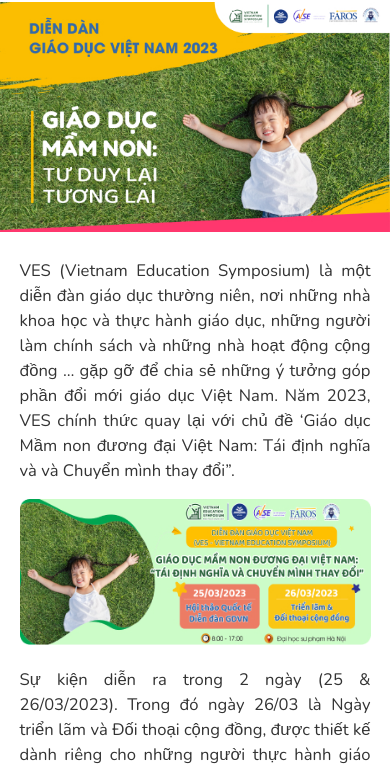
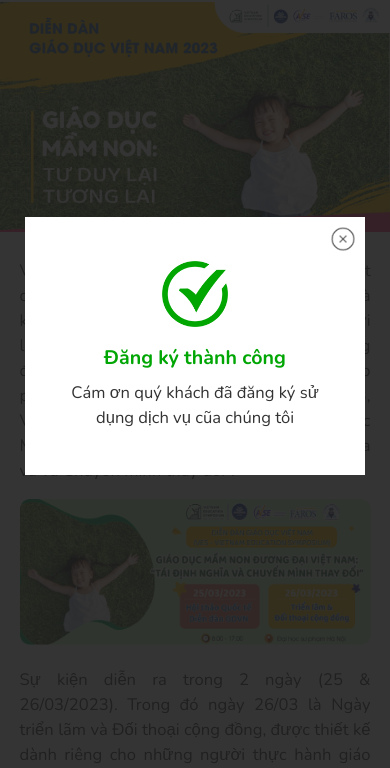
Before and after one commit to BizzOn-VN/ves2023, a plain HTML site: page home.html in a window 390 px wide. Shown: the part 76-844 px from the top of the page. Drawn offline with nearby package versions, Linux system fonts and the light colour scheme.

Commit message:
update popup-success

```diff
--- a/css/header.css
+++ b/css/header.css
@@ -124,3 +124,29 @@
     font-weight: 700;
   }
 }
+
+.popup-success {
+  text-align: center;
+  width: 40%;
+}
+.popup-success .icon-success {
+  width: 4em;
+  display: table;
+  margin: 0 auto 1em auto;
+}
+.popup-success h3 {
+  text-align: center;
+  font-size: -webkit-calc(4px + 2.3vw);
+  font-size: calc(4px + 2.3vw);
+  margin-bottom: 0.5em;
+  color: #00a604;
+}
+@media screen and (max-width: 768px) {
+  .popup-success {
+    width: 90%;
+  }
+  .popup-success h3 {
+    font-size: -webkit-calc(4px + 4vw);
+    font-size: calc(4px + 4vw);
+  }
+}
--- a/css/style.css
+++ b/css/style.css
@@ -207,6 +207,32 @@ input[type=submit] {
   }
 }
 
+.popup-success {
+  text-align: center;
+  width: 40%;
+}
+.popup-success .icon-success {
+  width: 4em;
+  display: table;
+  margin: 0 auto 1em auto;
+}
+.popup-success h3 {
+  text-align: center;
+  font-size: -webkit-calc(4px + 2.3vw);
+  font-size: calc(4px + 2.3vw);
+  margin-bottom: 0.5em;
+  color: #00a604;
+}
+@media screen and (max-width: 768px) {
+  .popup-success {
+    width: 90%;
+  }
+  .popup-success h3 {
+    font-size: -webkit-calc(4px + 4vw);
+    font-size: calc(4px + 4vw);
+  }
+}
+
 /* footer
  -----------------------------------------------------*/
 /* module css 01
@@ -244,6 +270,7 @@ input[type=submit] {
   }
 }
 .smd-register {
+  display: inline-block;
   background: #FF376E;
   border-radius: 2rem;
   padding: 0.5rem 2.5rem;
@@ -1120,9 +1147,22 @@ input[type=submit] {
   border: 2px solid #E6E6E6;
   padding: 3% 2% 4% 2%;
 }
+.blk-register .smd-option .item p {
+  margin: 0px 0px 1vw;
+}
+.blk-register .smd-option .item .top-meta {
+  margin: 0px 0px 2.5vw;
+}
+.blk-register .smd-option .item .info {
+  margin: 0px 0px 2vw;
+}
 .blk-register .smd-option .item span {
   display: block;
   line-height: 1.1em;
+}
+.blk-register .smd-option .item .smd-register {
+  padding: 1.2em 3.5em;
+  min-width: 77%;
 }
 @media screen and (max-width: 768px) {
   .blk-register .smd-option {
--- a/home.html
+++ b/home.html
@@ -143,6 +143,13 @@
       </div>
 
     </div>
+  </div>
+</div>
+<div id="popup-success" class="popup-success">
+  <img class="icon-success" src="./images/success-green-check.png">
+  <h3 class="font-weight-bold">Đăng ký thành công</h3>
+  <div class="info">
+    Cám ơn quý khách đã đăng ký sử dụng dịch vụ cũa chúng tôi
   </div>
 </div>
 <!-- /.page-header -->
--- a/scripts/an.js
+++ b/scripts/an.js
@@ -19,7 +19,12 @@
 
 
 jQuery(document).on("ready",function () {
-	$(".popup-fancybox").fancybox({
-			'hideOnContentClick': true
-		});
+	$("[data-fancybox]").fancybox({
+	    touch: false,
+	    clickSlide: false
+	  });
+	  $('selector').fancybox({
+	  touch: false
+	});
 });
+$("#popup-success").fancybox().trigger('click');
```
Also changed, not shown: css/anmodule.css (+14 -0 lines), images/success-green-check.png (added), 3 other files.
